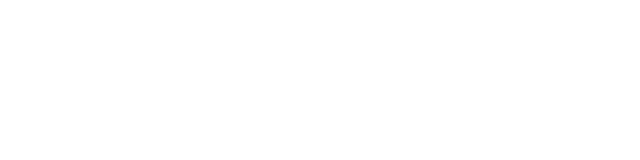
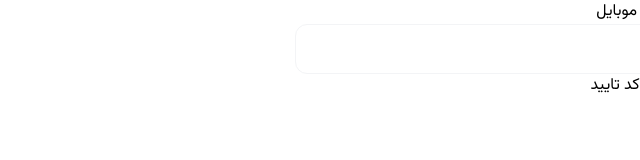
Before and after one commit to Mhmdkh80/FreelancingProject, a React (Vite) app: page /auth in a window 1280 px wide. Shown: the top 160 px of the page, without its empty margins (640-1280 px from the left). Built offline with nearby package versions, Linux system fonts and the light colour scheme.

Commit message:
labelotp

```diff
--- a/src/features/authentication/SendOTPForm.jsx
+++ b/src/features/authentication/SendOTPForm.jsx
@@ -4,7 +4,10 @@
       <form>
         <div>
           <label htmlFor="">شماره موبایل</label>
-          <input type="text" />
+          <input
+            className="w-full py-3 px-4 rounded-xl text-secondary-900 border border-gray-100 outline-none"
+            type="text"
+          />
         </div>
         <button>ارسال کد تایید</button>
       </form>
```
